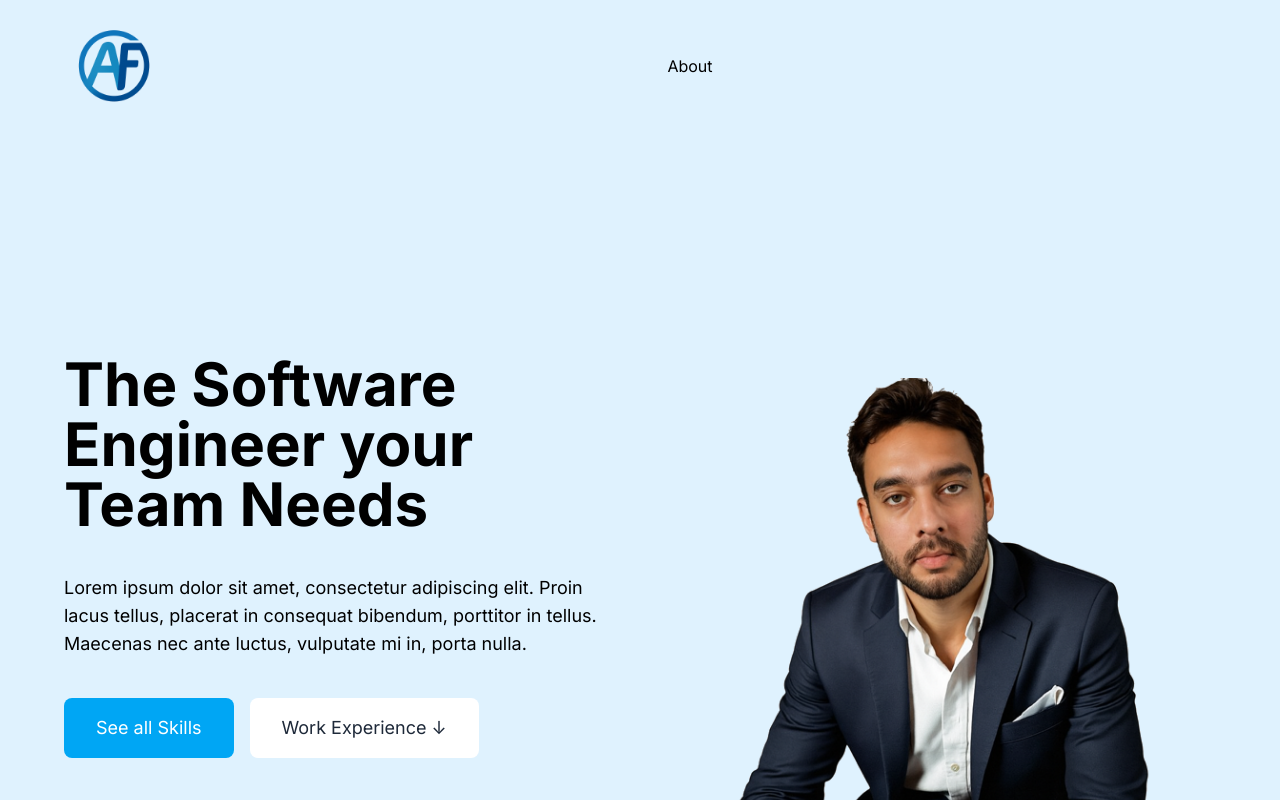
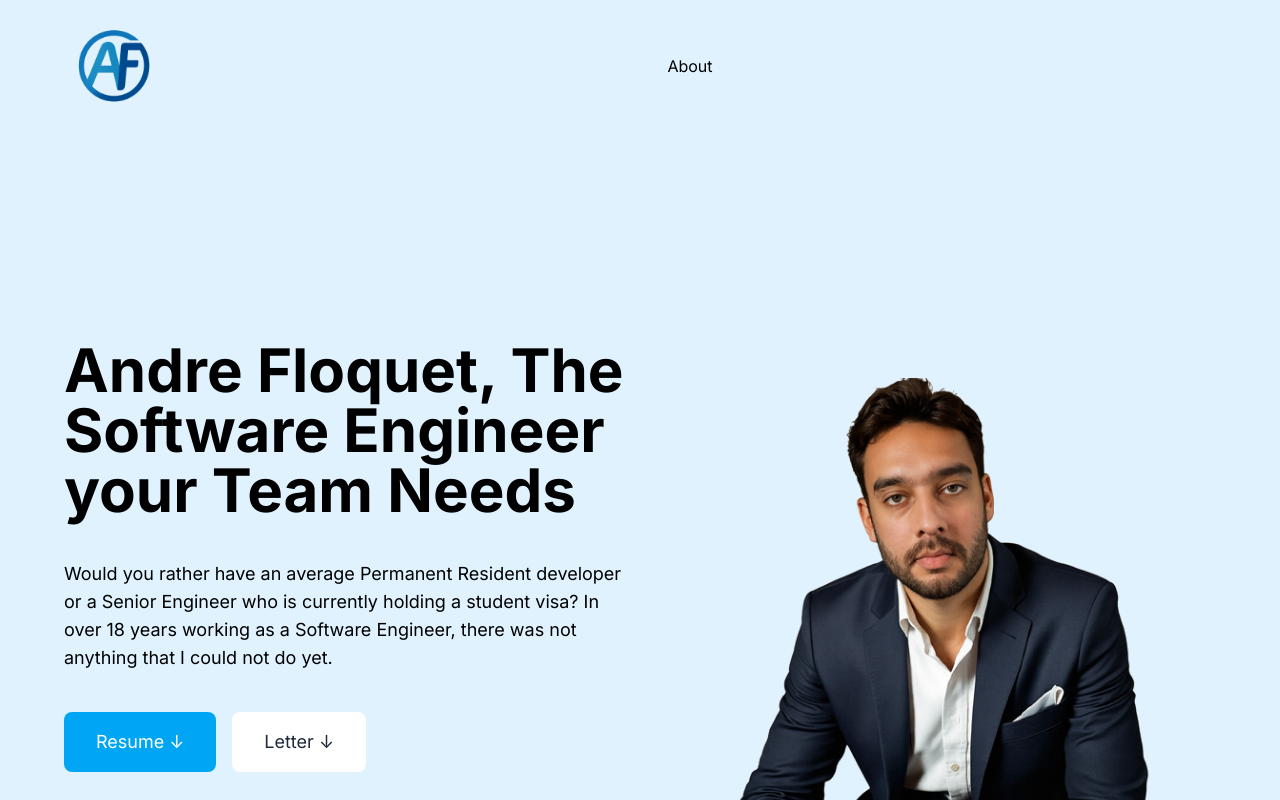
Before and after one commit to andrefloquet/personal-website, a Next.js app: page / in a window 1280 px wide. Shown: the top 800 px of the page. Built offline with nearby package versions, Linux system fonts and the light colour scheme.

Commit message:
Change Hero text

```diff
--- a/src/components/hero.js
+++ b/src/components/hero.js
@@ -8,11 +8,11 @@ export default function Hero() {
         <section className="bg-sky-100 h-auto mb-30 pt-10">
             <div className="grid grid-cols-1 items-center text-center md:h-screen max-w-9/10 mx-auto md:grid-cols-2 md:gap-4 md:text-left">
                 <div className="">
-                    <h1 className="text-6xl font-bold mb-10">The Software Engineer your Team Needs</h1>
-                    <p className="text-lg mb-10">Lorem ipsum dolor sit amet, consectetur adipiscing elit. Proin lacus tellus, placerat in consequat bibendum, porttitor in tellus. Maecenas nec ante luctus, vulputate mi in, porta nulla.</p>
+                    <h1 className="text-6xl font-bold mb-10">Andre Floquet, The Software Engineer your Team Needs</h1>
+                    <p className="text-lg mb-10">Would you rather have an average Permanent Resident developer or a Senior Engineer who is currently holding a student visa? In over 18 years working as a Software Engineer, there was not anything that I could not do yet.</p>
                     <div className='flex flex-col gap-4 justify-center mx-20 md:flex-row md:justify-start md:mx-0'>
-                        <Button href='#' className='text-white'>See all Skills</Button>
-                        <Button href='#' className='bg-white text-gray-800'>Work Experience &darr;</Button>
+                        <Button href='#' className='text-white'>Resume  &darr;</Button>
+                        <Button href='#' className='bg-white text-gray-800'>Letter &darr;</Button>
                     </div>
                 </div>
                 <div className="mt-10 mx-4 self-end md:mx-0 md:mt-0">
```
